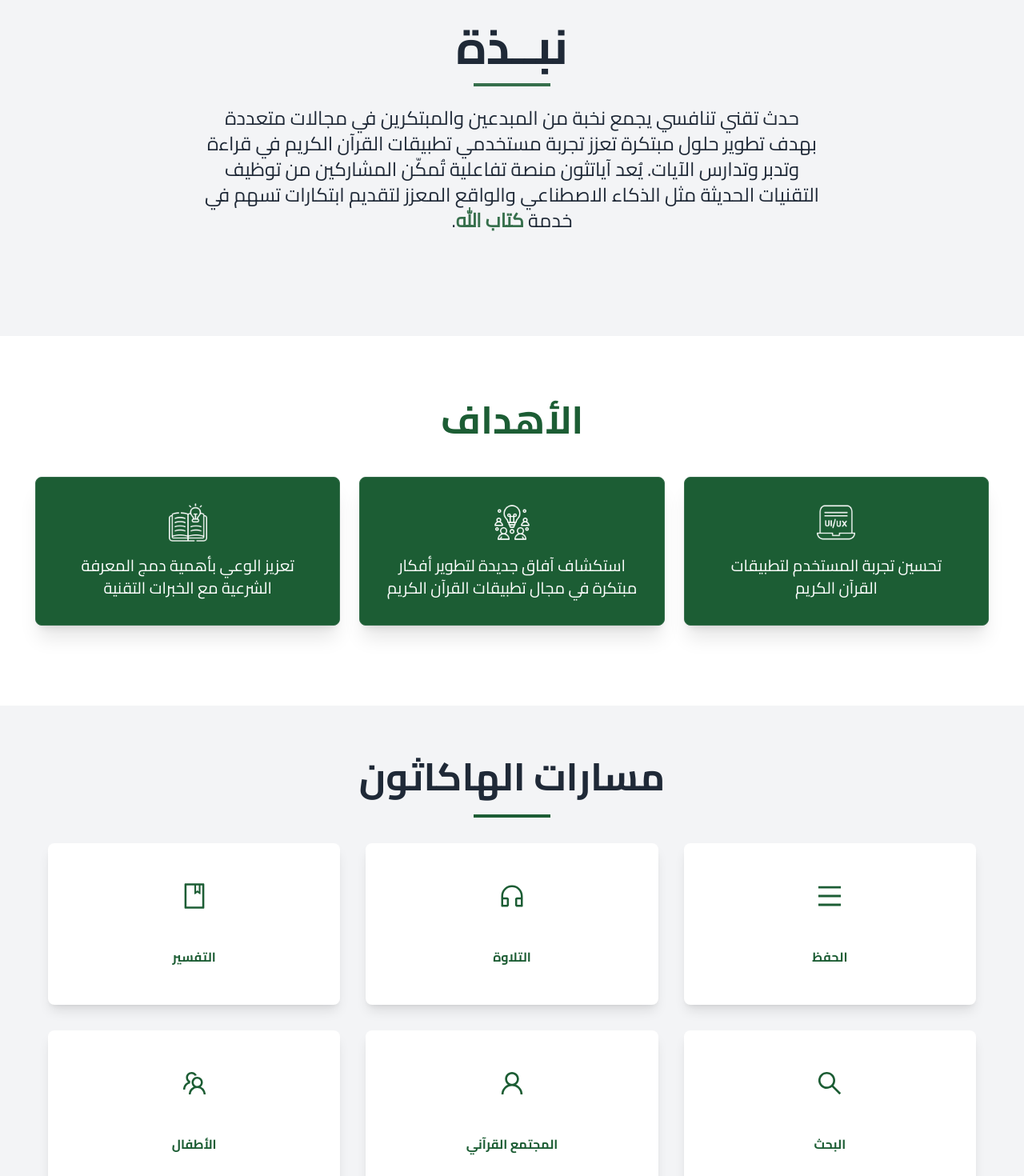
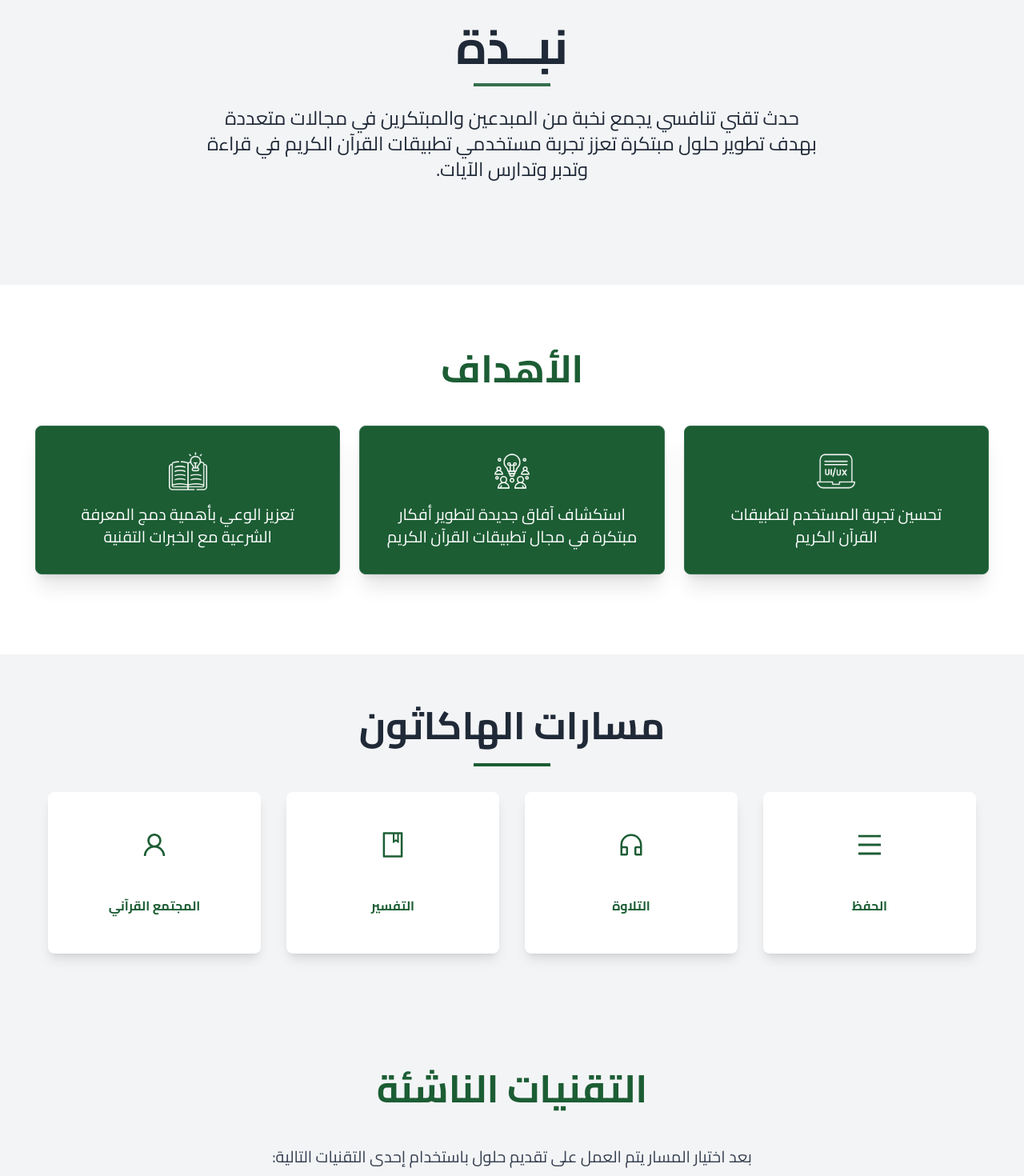
Before and after one commit to mahakabi/qoranthon, a Next.js app: page / in a window 1280 px wide. Shown: the part 900-2370 px from the top of the page at 80% size. Built offline with nearby package versions, Linux system fonts and the light colour scheme.

Commit message:
Add: video

```diff
--- a/app/components/About.tsx
+++ b/app/components/About.tsx
@@ -35,10 +35,7 @@ const About = () => {
                 transition={{ duration: 1, delay: 0.8 }}
             >
                 حدث تقني تنافسي يجمع نخبة من المبدعين والمبتكرين في مجالات متعددة بهدف تطوير حلول مبتكرة
-                تعزز تجربة مستخدمي تطبيقات القرآن الكريم في قراءة وتدبر وتدارس الآيات. يُعد آياتثون منصة تفاعلية
-                تُمكّن المشاركين من توظيف التقنيات الحديثة مثل{" "}
-                الذكاء الاصطناعي والواقع المعزز لتقديم ابتكارات تسهم
-                في خدمة <span className="text-[#366f4c] font-semibold">كتاب الله</span>.
+                تعزز تجربة مستخدمي تطبيقات القرآن الكريم في قراءة وتدبر وتدارس الآيات.
             </motion.p>
         </motion.section>
     );
--- a/app/components/EmergingTechnologies.tsx
+++ b/app/components/EmergingTechnologies.tsx
@@ -17,7 +17,7 @@ const EmergingTechnologies = () => {
                 </motion.h2>
 
                 <p className="text-base sm:text-md md:text-xl text-gray-700 mb-6 sm:mb-8">
-                    بعد اختيار التحدي يتم العمل على تقديم حلول باستخدام إحدى التقنيات التالية:
+                    بعد اختيار المسار يتم العمل على تقديم حلول باستخدام إحدى التقنيات التالية:
                 </p>
 
                 <div className="grid grid-cols-1 sm:grid-cols-2 lg:grid-cols-4 gap-6 md:gap-8">
--- a/app/components/FAQ.tsx
+++ b/app/components/FAQ.tsx
@@ -46,16 +46,16 @@ const FAQ = () => {
                         }
                     ].map((faq, index) => (
                         <div
-                            className="accordion mx-auto py-8 px-6 border-b border-solid border-gray-200 transition-all duration-500 rounded-2xl hover:bg-green-50 accordion-active:bg-green-50 bg-gray-100 max-w-3xl sm:px-8 my-4"
+                            className="accordion mx-auto py-8 px-6 border-b border-solid border-gray-200 transition-all duration-500 rounded-2xl  accordion-active:bg-green-50 bg-gray-100 max-w-3xl sm:px-8 my-4"
                             key={index}
                         >
                             <button
-                                className={`accordion-toggle group inline-flex items-center justify-between leading-8 w-full transition duration-500 text-right hover:text-green-600 accordion-active:font-medium accordion-active:text-green-600`}
+                                className={`accordion-toggle group inline-flex items-center justify-between leading-8 w-full transition duration-500 text-right accordion-active:font-medium accordion-active:text-green-600`}
                                 onClick={() => handleToggle(index)}
                             >
                                 <h5 className={`"text-base sm:text-sm ${activeIndex === index ? 'text-green-900' : 'text-gray-900'} `}>{faq.question}</h5>
                                 <svg
-                                    className={`text-gray-500 transition duration-500 group-hover:text-green-600 accordion-active:text-green-600  ${activeIndex === index ? 'rotate-180' : ''
+                                    className={`text-gray-500 transition duration-500  accordion-active:text-green-600  ${activeIndex === index ? 'rotate-180' : ''
                                         }`}
                                     width="22"
                                     height="22"
--- a/app/components/Hero.tsx
+++ b/app/components/Hero.tsx
@@ -44,7 +44,7 @@ const Hero = () => {
                 playsInline
                 className="absolute top-0 left-0 w-full h-full object-cover"
             >
-                <source src="/background.mp4" type="video/mp4" />
+                <source src="/videoplayback.mp4" type="video/mp4" />
                 <source src="/background.webm" type="video/webm" />
                 Your browser does not support the video tag.
             </video>
--- a/app/components/Timeline.tsx
+++ b/app/components/Timeline.tsx
@@ -1,47 +1,9 @@
-import React, { useRef } from 'react';
-import { motion, useScroll } from 'framer-motion';
 
-function TimelineItem() {
-    const ref = useRef(null);
-    const { scrollYProgress } = useScroll({
-        target: ref,
-        offset: ['end end', 'start start'],
-    });
-
-    return (
-        <section>
-            <div ref={ref}>
-                <figure className="progress">
-                    <svg id="progress" width="75" height="75" viewBox="0 0 100 100">
-                        <circle cx="50" cy="50" r="30" pathLength="1" className="bg" />
-                        <motion.circle
-                            cx="50"
-                            cy="50"
-                            r="30"
-                            pathLength="1"
-                            className="indicator"
-                            style={{ pathLength: scrollYProgress }}
-                        />
-                    </svg>
-                </figure>
-            </div>
-        </section>
-    );
-}
 
 export default function Timeline() {
     return (
         <div>
-            <TimelineItem />
-            <TimelineItem />
-            <TimelineItem />
-            <TimelineItem />
-            <TimelineItem />
-            <TimelineItem />
-            <TimelineItem />
-            <TimelineItem />
-            <TimelineItem />
-            <TimelineItem />
+            <></>
         </div>
     );
 }
--- a/app/components/Tracks.tsx
+++ b/app/components/Tracks.tsx
@@ -1,7 +1,7 @@
 "use client";
 import React from "react";
 import { motion } from "framer-motion";
-import { AiOutlineSearch, AiOutlineUser, AiOutlineMenu, AiOutlineCustomerService, AiOutlineBook, AiOutlineTeam, AiOutlineFullscreenExit } from "react-icons/ai";
+import { AiOutlineUser, AiOutlineMenu, AiOutlineCustomerService, AiOutlineBook } from "react-icons/ai";
 
 const tracks = [
     {
@@ -25,34 +25,34 @@ const tracks = [
             "يهتم هذا المسار بتقديم معاني وتفسير الآيات بطريقة مُيسّرة تُساعد على فهم النصوص الشرعية وتدبرها.",
         icon: <AiOutlineBook />,
     },
+    // {
+    //     track: "المجال الرابع",
+    //     title: "البحث",
+    //     description:
+    //         "مسار يُعنى بتسهيل عملية البحث عن الآيات أو المواضيع داخل النص القرآني والتفاسير المرتبطة به بطرق دقيقة وسريعة.",
+    //     icon: <AiOutlineSearch />,
+    // },
     {
         track: "المجال الرابع",
-        title: "البحث",
-        description:
-            "مسار يُعنى بتسهيل عملية البحث عن الآيات أو المواضيع داخل النص القرآني والتفاسير المرتبطة به بطرق دقيقة وسريعة.",
-        icon: <AiOutlineSearch />,
-    },
-    {
-        track: "المجال الخامس",
         title: "المجتمع القرآني",
         description:
             "يهدف هذا المسار إلى تعزيز التواصل بين المستخدمين من خلال إنشاء منصات تفاعلية تُشجّع على تبادل المعرفة القرآنية، وتشكل بيئة مشجعة للتعلم والمشاركة.",
         icon: <AiOutlineUser />,
     },
-    {
-        track: "المجال السادس",
-        title: "الأطفال",
-        description:
-            "مسار يُخصص لتطوير تجارب تعليمية تتناسب مع احتياجات الأطفال، تُساعدهم على التعرف على القرآن الكريم وتدارسه بطريقة شيّقة.",
-        icon: <AiOutlineTeam />,
-    },
-    {
-        track: "المجال السابع",
-        title: "ذوو الاحتياجات الخاصة",
-        description:
-            "يهتم هذا المسار بتطوير تطبيقات أو ميزات تُسهل وصول ذوي الاحتياجات الخاصة إلى القرآن الكريم وتفاعُلهم معه.",
-        icon: <AiOutlineFullscreenExit />,
-    },
+    // {
+    //     track: "المجال السادس",
+    //     title: "الأطفال",
+    //     description:
+    //         "مسار يُخصص لتطوير تجارب تعليمية تتناسب مع احتياجات الأطفال، تُساعدهم على التعرف على القرآن الكريم وتدارسه بطريقة شيّقة.",
+    //     icon: <AiOutlineTeam />,
+    // },
+    // {
+    //     track: "المجال السابع",
+    //     title: "ذوو الاحتياجات الخاصة",
+    //     description:
+    //         "يهتم هذا المسار بتطوير تطبيقات أو ميزات تُسهل وصول ذوي الاحتياجات الخاصة إلى القرآن الكريم وتفاعُلهم معه.",
+    //     icon: <AiOutlineFullscreenExit />,
+    // },
 ];
 
 const Tracks = () => {
@@ -75,7 +75,7 @@ const Tracks = () => {
             >
                 <div className="w-24 h-1 bg-[#1c5d34]"></div>
             </motion.div>
-            <div className="grid grid-cols-1 sm:grid-cols-2 lg:grid-cols-3 gap-8 mt-8 mx-9">
+            <div className="grid grid-cols-1 sm:grid-cols-2 lg:grid-cols-4 gap-8 mt-8 mx-9">
                 {tracks.map((track, index) => (
                     <motion.div
                         key={index}
@@ -92,7 +92,7 @@ const Tracks = () => {
                             {track.title}
                         </h3>
                         <motion.div
-                            className="absolute inset-0 flex items-center justify-center bg-[#1c5d34] text-white text-center p-6 opacity-0 group-hover:opacity-90 group-hover:rounded-lg transition-opacity duration-300 rounded-lg"
+                            className="absolute inset-0 flex items-center justify-center bg-[#1c5d34] text-white text-center p-6 opacity-0 group-hover:opacity-100 group-hover:rounded-lg transition-opacity duration-300 rounded-lg"
                         >
                             <p className="leading-relaxed text-xs sm:text-sm">{track.description}</p>
                         </motion.div>
```
Also changed, not shown: 1 other file (tests, documents, lock files or other folders).
